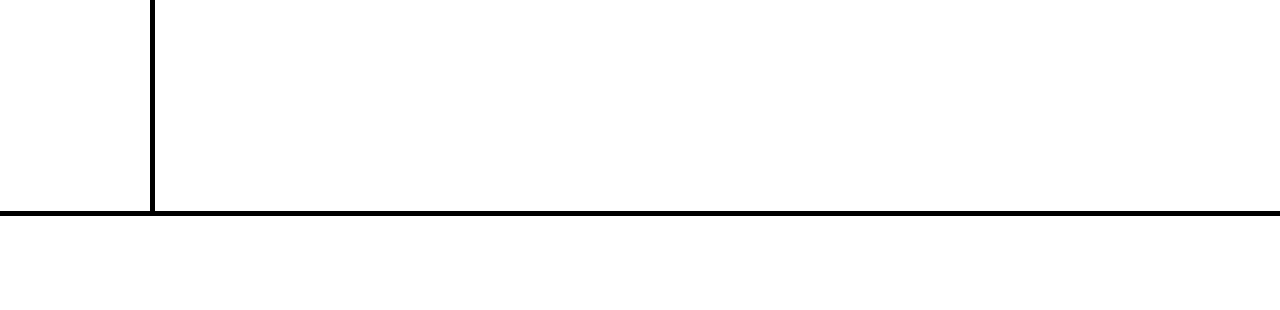
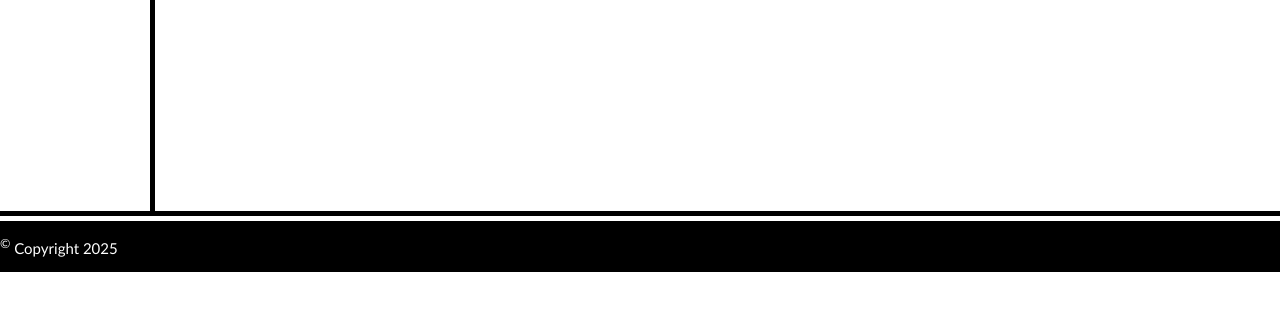
Before and after one commit to UnitedStars111/finalproject, a plain HTML site: page construction.html in a window 1280 px wide. Shown: the part 460-770 px from the top of the page. Drawn offline with Linux system fonts and the light colour scheme.

Commit message:
Update construction.html

```diff
--- a/construction.html
+++ b/construction.html
@@ -31,3 +31,8 @@
 	<p id="textconstruction">PAGE UNDER CONSTRUCTION</p>
 	<p id="textbuilding">Stay tuned for more jewelry to buy! New jewelry includes an emerald bracelet, lab-created diamond earrings, and new aquamarine earrings!<p>
   </div>
+<div id="footer">
+		<footer><p> <sup>&copy;</sup> Copyright 2025</p></footer>
+	</div>
+</body>
+</html>
```
